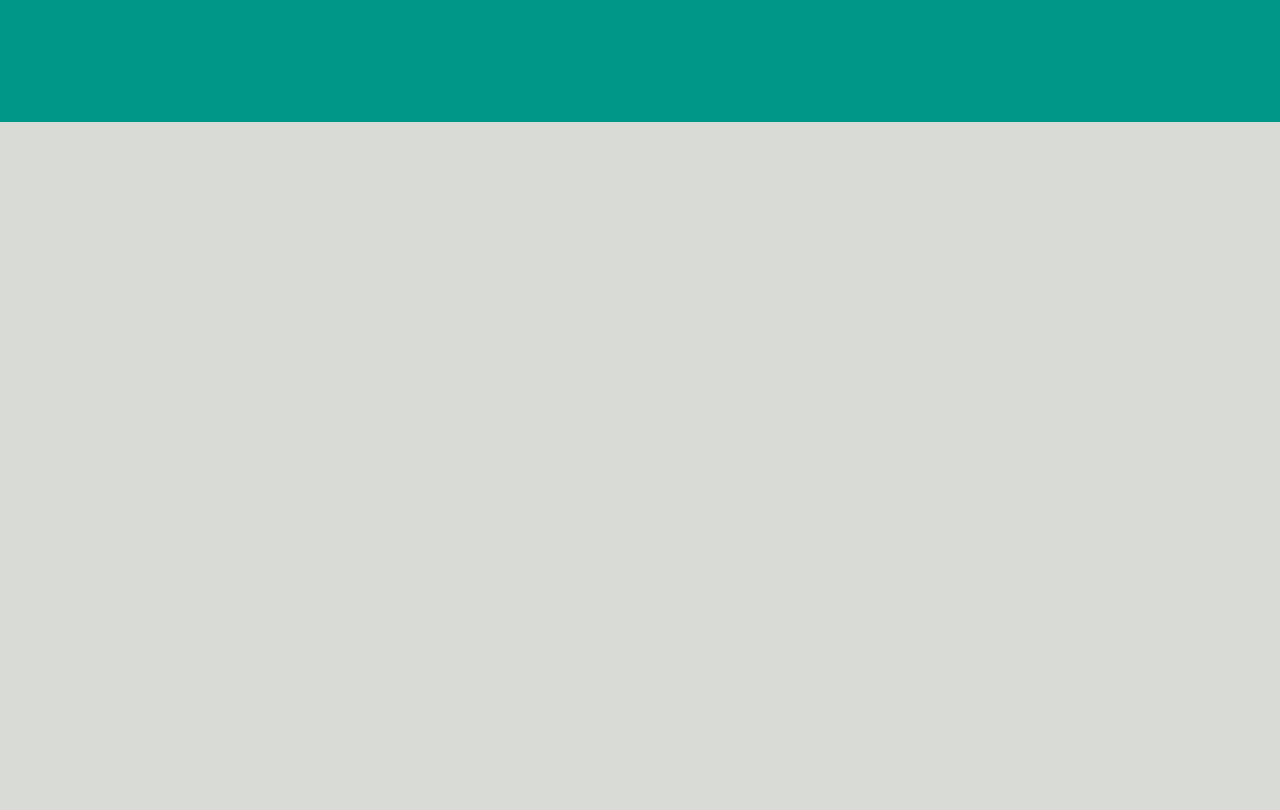
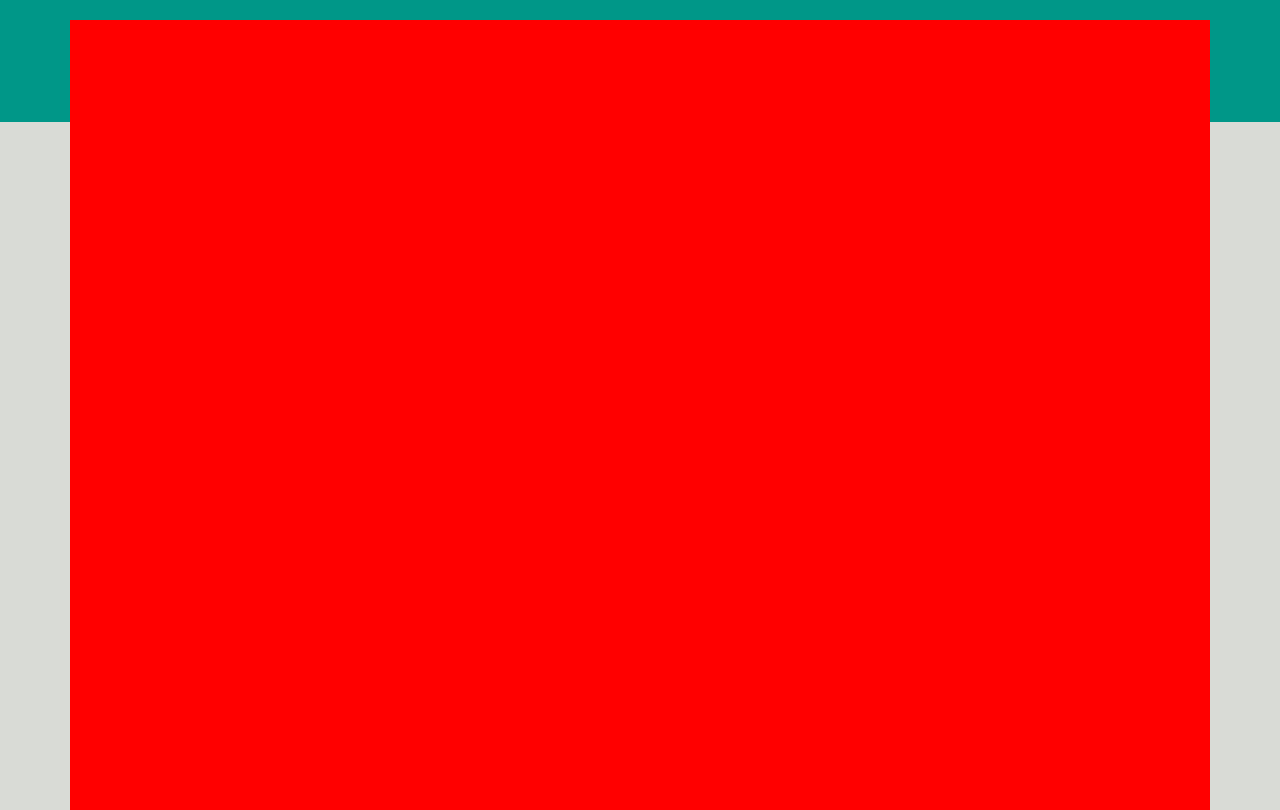
Before and after one commit to AlessandroBilli/vue-boolzapp, a plain HTML site: page milestone1/index.html in a window 1280 px wide. Drawn offline with nearby package versions, Linux system fonts and the light colour scheme.

Commit message:
feat: body structure

```diff
--- a/milestone1/index.html
+++ b/milestone1/index.html
@@ -1,26 +1,47 @@
 <!DOCTYPE html>
 <html lang="en">
+
 <head>
     <meta charset="UTF-8">
     <meta name="viewport" content="width=device-width, initial-scale=1.0">
     <title>Boolzapp</title>
-    <link href="https://cdn.jsdelivr.net/npm/bootstrap@5.3.2/dist/css/bootstrap.min.css" rel="stylesheet" integrity="sha384-T3c6CoIi6uLrA9TneNEoa7RxnatzjcDSCmG1MXxSR1GAsXEV/Dwwykc2MPK8M2HN" crossorigin="anonymous">
+    <link href="https://cdn.jsdelivr.net/npm/bootstrap@5.3.2/dist/css/bootstrap.min.css" rel="stylesheet"
+        integrity="sha384-T3c6CoIi6uLrA9TneNEoa7RxnatzjcDSCmG1MXxSR1GAsXEV/Dwwykc2MPK8M2HN" crossorigin="anonymous">
     <link rel="stylesheet" href="style.css">
-    <link rel="stylesheet" href="https://cdnjs.cloudflare.com/ajax/libs/font-awesome/6.5.0/css/all.min.css" integrity="sha512-Avb2QiuDEEvB4bZJYdft2mNjVShBftLdPG8FJ0V7irTLQ8Uo0qcPxh4Plq7G5tGm0rU+1SPhVotteLpBERwTkw==" crossorigin="anonymous" referrerpolicy="no-referrer" />
+    <link rel="stylesheet" href="https://cdnjs.cloudflare.com/ajax/libs/font-awesome/6.5.0/css/all.min.css"
+        integrity="sha512-Avb2QiuDEEvB4bZJYdft2mNjVShBftLdPG8FJ0V7irTLQ8Uo0qcPxh4Plq7G5tGm0rU+1SPhVotteLpBERwTkw=="
+        crossorigin="anonymous" referrerpolicy="no-referrer" />
     <link rel="preconnect" href="https://fonts.googleapis.com">
-<link rel="preconnect" href="https://fonts.gstatic.com" crossorigin>
-<link href="https://fonts.googleapis.com/css2?family=Carter+One&family=Open+Sans:wght@300;400;600;700;800&family=PT+Sans&family=Playfair+Display&family=Roboto:wght@100;400&display=swap" rel="stylesheet">
+    <link rel="preconnect" href="https://fonts.gstatic.com" crossorigin>
+    <link
+        href="https://fonts.googleapis.com/css2?family=Carter+One&family=Open+Sans:wght@300;400;600;700;800&family=PT+Sans&family=Playfair+Display&family=Roboto:wght@100;400&display=swap"
+        rel="stylesheet">
 </head>
+
 <body>
 
 
     <div id="app">
 
-        <div class="green-rettangle">
+        <div class="green-rettangle d-flex">
+
+
+            <div class="container main-content">
+
+
+            </div>
+        </div>
+
+
+
+
+
+
 
         </div>
 
 
     </div>
 </body>
+
 </html>
--- a/milestone1/style.css
+++ b/milestone1/style.css
@@ -13,4 +13,14 @@ body{
 
     height: 7.625rem;
     background-color:#009788 ;
+
 }
+
+.main-content{
+
+    height: 49.375rem;
+    width: 86.875rem;
+    margin: auto;
+    margin-top: 1.25rem;
+    background-color: red;
+}
```
